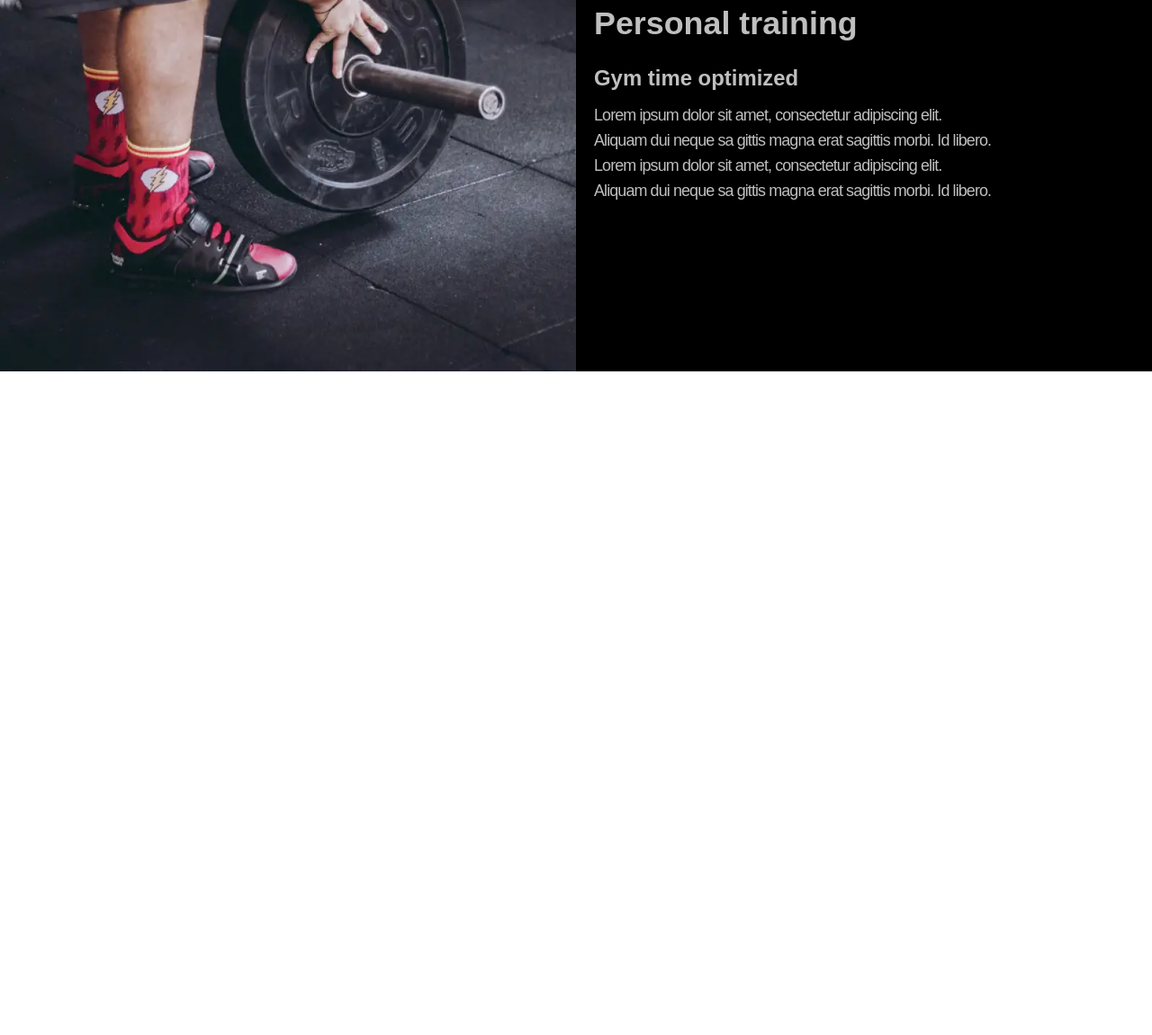
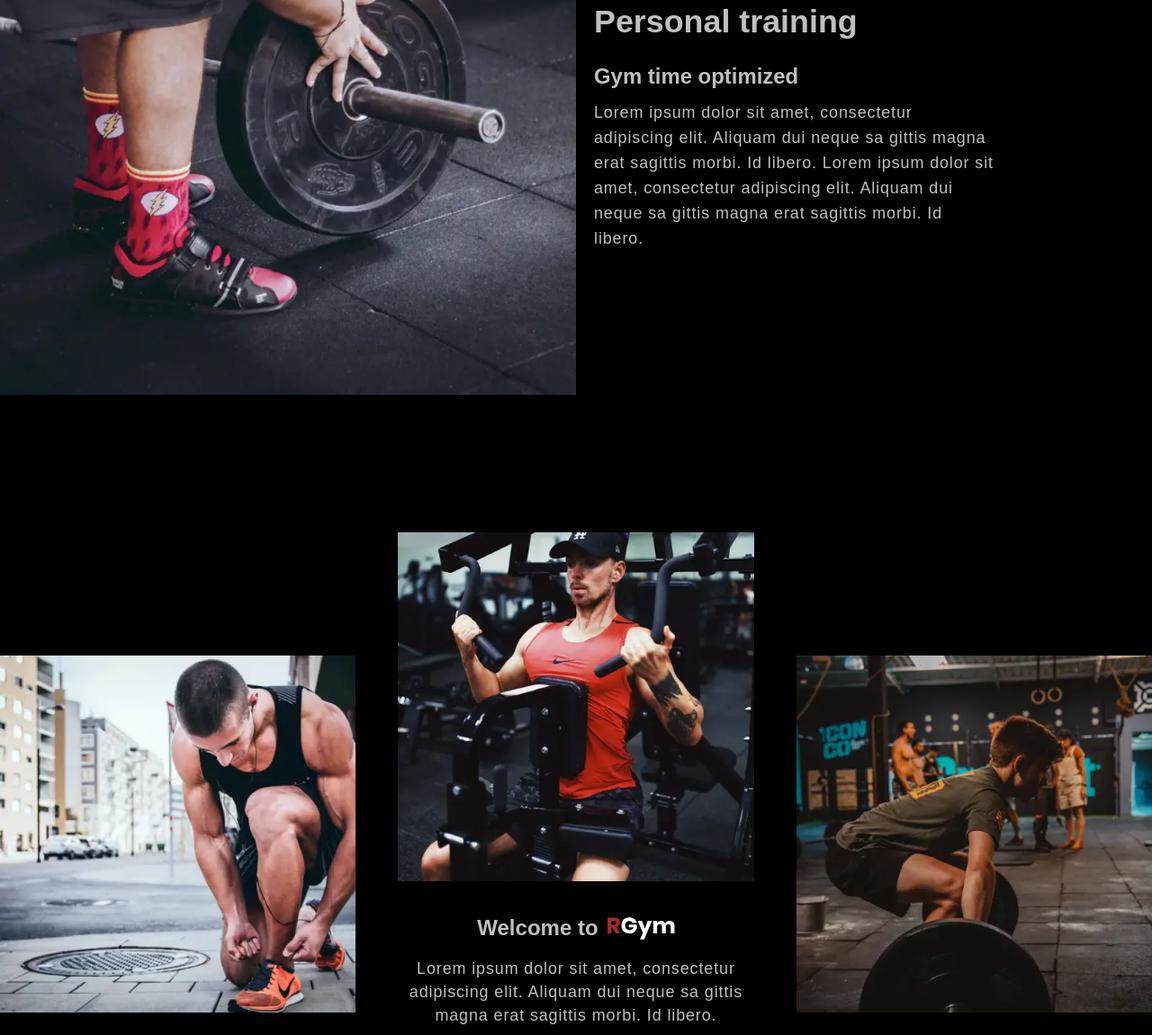
Before and after one commit to NikitosKokos/RGym, a website: page RGym/index.html in a window 1280 px wide. Shown: the part 2379-3530 px from the top of the page at 90% size. Before the commit the page ends 2792 px from the top, so only its background shows below. Drawn offline with nearby package versions, Linux system fonts and the light colour scheme; files whose address does not match are found by name.

Commit message:
added welcome block

```diff
--- a/#src/scss/blocks/_training.scss
+++ b/#src/scss/blocks/_training.scss
@@ -1,7 +1,8 @@
 .training {
-    @media (min-width: $md3+px){
-       display: flex;
-    }
+      @include adaptiv-value('margin-bottom', 155, 40, 1);
+      @media (min-width: $md3+px){
+            display: flex;
+      }
 		&__image {
             @media (min-width: $md3+px){
                position: relative;
@@ -70,9 +71,9 @@
 		}
 
 		&__descr {
-            @include adaptiv-value('font-size', 18, 16, 1);
+            @include adaptiv-value('font-size', 18, 15, 1);
             line-height: 156%;
-            letter-spacing: -0.05em;
+            letter-spacing: 0.05em;
             color: rgba(255, 255, 255, 0.75);
             @media (min-width: $md3+px){
                 max-width: 496px;
--- /dev/null
+++ b/#src/scss/blocks/_welcome.scss
@@ -0,0 +1,60 @@
+.welcome {
+
+		&__content {
+            @media (min-width: $md3+px){
+                display: flex;
+                align-items: flex-end;
+                margin: 0 -24px;
+                @include adaptiv-value('margin-left', -24, 0, 1);
+                @include adaptiv-value('margin-right', -24, 0, 1);
+            }
+		}
+
+		&__item {
+            @media (min-width: $md3+px){
+                flex: 0 0 33.33%;
+                @include adaptiv-value('padding-left', 24, 0, 1);
+                @include adaptiv-value('padding-right', 24, 0, 1);
+            }
+		}
+
+		&__img {
+            &_o{
+                @include adaptiv-value('margin-bottom', 57, 20, 1);
+            }
+            img{
+                width: 100%;
+            }
+		}
+
+		&__text {
+            padding: 40px 10px;
+            display: flex;
+            flex-direction: column;
+            align-items: center;
+		}
+
+		&__label {
+            display: flex;
+            font-weight: 700;
+            font-size: 24px;
+            color: rgba(255, 255, 255, 0.75);
+            margin: 0 auto;
+            @include adaptiv-value('margin-bottom', 20, 10, 1);
+
+            img{
+                width: 75px;
+                margin: 0px 0px 0px 10px;
+            }
+		}
+
+		&__descr {
+            font-size: 18px;
+            @include adaptiv-value('font-size', 18, 15, 1);
+            line-height: 144%;
+            text-align: center;
+            letter-spacing: 0.05em;
+            color: rgba(255, 255, 255, 0.75);
+            max-width: 388px;
+		}
+}
--- a/#src/scss/blocks/_workout.scss
+++ b/#src/scss/blocks/_workout.scss
@@ -21,7 +21,7 @@
             @include adaptiv-value('font-size', 18, 15, 1);
             line-height: 144%;
             text-align: center;
-            letter-spacing: -0.05em;
+            letter-spacing: 0.05em;
             color: rgba(255, 255, 255, 0.75);
             max-width: 790px;
             @include adaptiv-value('margin-bottom', 30, 20, 1);
@@ -148,13 +148,13 @@
 		&__text {
             @include adaptiv-value('font-size', 18, 15, 1);
             line-height: 156%;
-            letter-spacing: -0.05em;
+            letter-spacing: 0.05em;
             color: rgba(255, 255, 255, 0.75);
             flex: 0 0 715px;
             padding: 0px 0px 0px 15px;
             border-left: 2px solid $red;
 
-            @media (max-width: $md2+px){
+            @media (max-width: $md1+px){
                 flex: 1 1 auto;
                br{
                    display: none;
--- a/#src/scss/style.scss
+++ b/#src/scss/style.scss
@@ -15,6 +15,7 @@
 @import "./blocks/hero";
 @import "./blocks/workout";
 @import "./blocks/training";
+@import "./blocks/welcome";
 
 
 // global styles
--- a/RGym/index.html
+++ b/RGym/index.html
@@ -156,6 +156,31 @@
 						</div>
 					</div>
 				</section>
+				<div class="welcome">
+					<div class="welcome__content">
+						<div class="welcome__item">
+							<div class="welcome__img welcome__img_o">
+								<picture><source srcset="./img/welcome/01.webp" type="image/webp"><img src="./img/welcome/01.jpg" alt="welcome"></picture>
+							</div>
+						</div>
+						<div class="welcome__item">
+							<div class="welcome__img">
+								<picture><source srcset="./img/welcome/02.webp" type="image/webp"><img src="./img/welcome/02.jpg" alt="welcome"></picture>
+							</div>
+							<div class="welcome__text">
+								<div class="welcome__label"><span>Welcome to</span> <picture><source srcset="./img/logo/RGym.svg" type="image/webp"><img src="./img/logo/RGym.svg" alt="RGym"></picture></div>
+								<div class="welcome__descr">
+									Lorem ipsum dolor sit amet, consectetur adipiscing elit. Aliquam dui neque sa gittis magna erat sagittis morbi. Id libero.
+								</div>
+							</div>
+						</div>
+						<div class="welcome__item">
+							<div class="welcome__img welcome__img_o">
+								<picture><source srcset="./img/welcome/03.webp" type="image/webp"><img src="./img/welcome/03.jpg" alt="welcome"></picture>
+							</div>
+						</div>
+					</div>
+				</div>
 			</main>
 			<footer class="footer">
 	<div class="footer__content _container">
```
Also changed, not shown: #src/index.html (+25 -0 lines), #src/img/welcome/01.jpg (added), #src/img/welcome/02.jpg (added), #src/img/welcome/03.jpg (added), RGym/css/style.css, RGym/css/style.min.css, RGym/img/welcome/01.jpg (added), RGym/img/welcome/01.webp (added), RGym/img/welcome/02.jpg (added), RGym/img/welcome/02.webp (added), RGym/img/welcome/03.jpg (added), RGym/img/welcome/03.webp (added).
